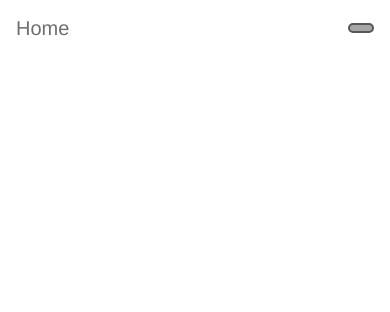
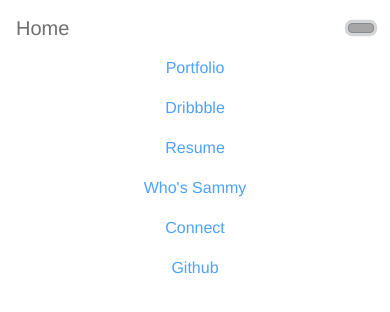
Before and after one commit to SammyRobensParadise/website-vue-port, a Vue app in the folder sammyrp/: page / in a window 390 px wide. Both pictures are taken after a click on the button "Toggle navigation". Shown: the top 312 px of the page. Built offline with nearby package versions, Linux system fonts and the light colour scheme.

Commit message:
made navigation bar collapsible

```diff
--- a/sammyrp/src/components/common/Navbar.vue
+++ b/sammyrp/src/components/common/Navbar.vue
@@ -11,7 +11,7 @@
         {{ Strings.HOME }}
       </a>
 
-      <button
+      <b-button v-b-toggle.collapse-2
         id="navbarToggler"
         class="navbar-toggler"
         type="button"
@@ -22,8 +22,8 @@
         aria-label="Toggle navigation"
       >
         <span class="fa fa-bars"></span>
-      </button>
-      <div class="collapse navbar-collapse" id="navbarNav">
+      </b-button>
+      <b-collapse class="collapse navbar-collapse" id="collapse-2">
         <ul class="navbar-nav ml-auto">
           <li class="nav-item">
             <a
@@ -72,7 +72,7 @@
             >
           </li>
         </ul>
-      </div>
+      </b-collapse>
     </nav>
   </div>
 </template>
```
